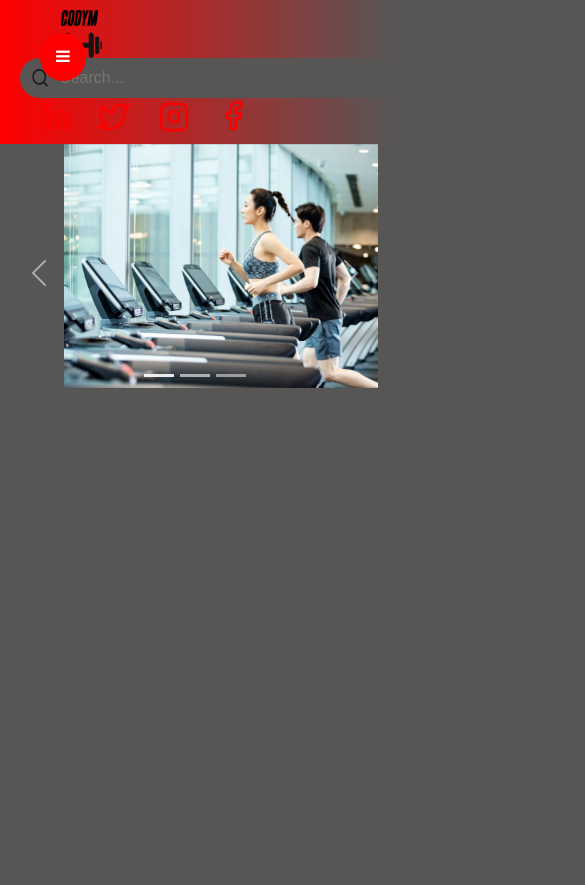
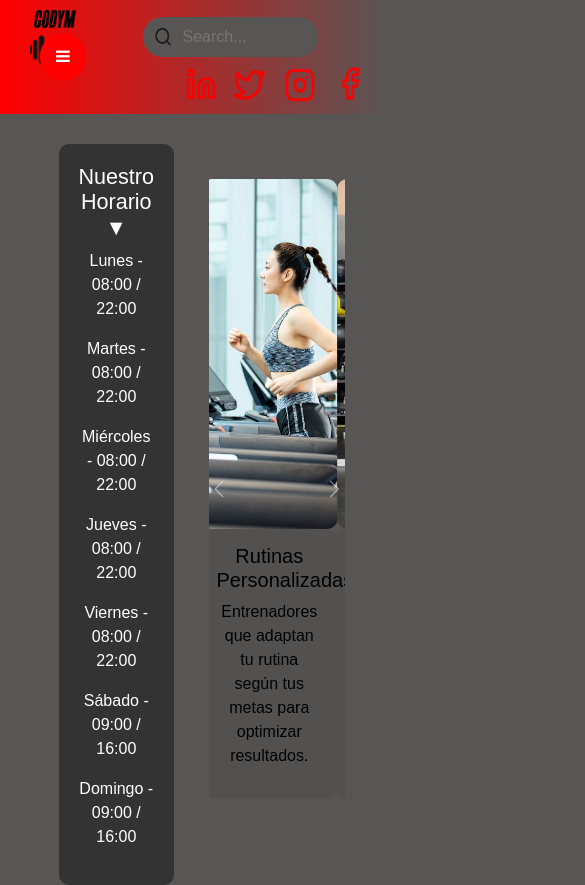
Before and after one commit to nestorClase/CODYM, a website: page src/index.html in a window 390 px wide. Shown: the top 885 px of the page, 585 px wide, since content can reach past the window. Before the commit the page ends 844 px from the top, so only its background shows below. Drawn offline with nearby package versions, Linux system fonts and the light colour scheme.

Commit message:
Menu lateral casi terminado, con carrousel y tabla de horario

```diff
--- a/css/menuIndex.css
+++ b/css/menuIndex.css
@@ -7,6 +7,9 @@
     left: -250px;
     background: red;
     transition: all 0.3s;
+}
+.fa{
+    text-align: left;
 }
 .btn-primary{
     width: 20px;
@@ -26,18 +29,23 @@
   }
 
 #sidebar.active {
+    padding-top: 60px;
     margin-top: 6%;
+    height: 43%;
     left: 20px;
+    position: st;
     border-radius: 40px;
     margin-bottom:90%;
 }
 #sidebar ul {
     list-style: none;
+    text-align: left;
     padding: 0;
 }
 #sidebar ul li {
     padding: 15px;
-    text-align: center;
+    padding-left: 40px;
+    text-align: left;
 }
 #sidebar ul li a {
     color: #fff;
--- a/css/stylesIndex.css
+++ b/css/stylesIndex.css
@@ -12,103 +12,91 @@ body {
 .navbar {
     background: linear-gradient(to right, red, #585555);
     display: flex;
-    justify-content: space-between;
-    align-items: center;
     padding: 10px 20px;
 }
 
-.logo {
-    display: flex;
-    align-items: center;
-}
-
 .logo img {
-    width: 25px;
-    margin-right: 10px;
-}
-
-.logo span {
-    color: #585555;
-    font-size: 24px;
-    font-weight: bold;
+    width: 50px;
+    margin: 0 10px;
 }
 
 .search-bar {
     position: relative;
     display: flex;
     align-items: center;
+    margin: 0 auto;
+    width: 50%;
 }
 
 .search-bar input {
     padding: 8px;
     background-color: #585555;
     border-radius: 25px;
-    padding: 8px;
     border: none;
-    width: 800px;
-    padding-left: 40px; /* Espacio para la lupa */
+    width: 100%;
+    padding-left: 40px;
+    color: white;
 }
 
 .search-icon {
-    position: absolute; /* Lupa sobre la barra */
-    left: 10px; /* Ajusta la distancia desde el borde izquierdo del input */
+    position: absolute;
+    left: 10px;
     top: 50%;
-    transform: translateY(-50%); /* Centra verticalmente la lupa */
-    width: 20px; /* Tamaño de la lupa */
+    transform: translateY(-50%);
+    width: 20px;
     height: 20px;
-    pointer-events: none; /* Para que no bloquee los clics en el input */
 }
 
-.social-icons a {
-    margin-left: 15px;
+.social-icons {
+    display: flex;
+    align-items: center;
+    gap: 10px;
+    margin-left: auto;
 }
 
 .social-icons img {
     width: 40px;
+    height: 40px;
 }
 
-.container-fluid img {
-    width: 70px;
-    padding-left: 25px;
+.carousel-container {
+    width: 50%;
+    margin-left: auto;
+    margin-top: 20px;
+    padding: 15px;
+    margin-right: 15%;
+    border-radius: 10px;
 }
 
-.custom-dropdown {
-    position: absolute;
-    top: 125px; /* Ajusta esta distancia según la altura del navbar */
-    left: 15px; /* Ajusta para posicionar debajo del logo */
+.carousel-item img {
+    height: 350px;
+    object-fit: cover;
+    border-radius: 10px;
 }
 
-
-/* Estilo de los elementos del dropdown */
-.dropdown-menu {
-    background-color: #E40505;
-    border: none;
-    display: none; /* Ocultar por defecto */
+.carousel-fade-overlay {
+    position: absolute;
+    bottom: 0;
+    left: 0;
+    width: 100%;
+    height: 100%;
+    background: linear-gradient(to top, rgba(88, 85, 85, 0.8), rgba(88, 85, 85, 0));
+    border-radius: 10px;
+    pointer-events: none;
 }
 
-.dropdown-menu.show {
-    display: block; /* Mostrar cuando se haga clic */
+.carousel-caption-container {
+    padding: 15px;
+    background: rgba(0, 0, 0, 0.05);
+    border-radius: 10px;
+    text-align: center;
+    color: black;
 }
 
-.dropdown-menu .dropdown-item {
-
+.schedule-card {
+    background-color: #333;
+    color: #fff;
+    border-radius: 10px;
+    padding: 20px;
+    max-width: 300px;
 }
-
-.dropdown-menu .dropdown-item:hover {
-    background-color: #E40505;
-}
-
-.subelement{
-    left:20px;
-}
-.section-carrousel{
-    margin-left: 20%
-}
-.carousel-item{
-    margin-left: 20%;
-}
-
-.w-100{
-
-
-}
--- a/src/index.html
+++ b/src/index.html
@@ -20,31 +20,33 @@
   <link rel="stylesheet" href="https://cdnjs.cloudflare.com/ajax/libs/font-awesome/4.7.0/css/font-awesome.min.css">
 </head>
 <header>
-  <nav class="navbar navbar-expand-sm bg-dark navbar-dark">
-    <div class="container-fluid">
-      <a href="index.html"><img src="/imagenes/logo.jpg" alt="Logo gymnasio" /></a>
+  <nav class="navbar">
+    <div class="logo">
+        <a href="index.html"><img src="/imagenes/logo.jpg" alt="Logo gimnasio"></a>
     </div>
     <div class="search-bar">
-      <img src="/imagenes/lupa.png" alt="Imagen lupa" class="search-icon" />
-      <input type="text" placeholder="Search..." />
+        <img src="/imagenes/lupa.png" alt="Imagen lupa" class="search-icon">
+        <input type="text" placeholder="Search...">
     </div>
     <div class="social-icons">
-      <a href="#"><img src="/imagenes/linkedin-removebg-preview.png" class="social-icons" alt="LinkedIn" /></a>
-      <a href="#"><img src="/imagenes/twitter-removebg-preview.png" class="social-icons" alt="Twitter" /></a>
-      <a href="#"><img src="/imagenes/instagram-removebg-preview.png" class="social-icons" alt="Instagram" /></a>
-      <a href="#"><img src="/imagenes/facebook-removebg-preview.png" class="social-icons" alt="Facebook" /></a>
+        <a href="#"><img src="/imagenes/linkedin-removebg-preview.png" alt="LinkedIn"></a>
+        <a href="#"><img src="/imagenes/twitter-removebg-preview.png" alt="Twitter"></a>
+        <a href="#"><img src="/imagenes/instagram-removebg-preview.png" alt="Instagram"></a>
+        <a href="#"><img src="/imagenes/facebook-removebg-preview.png" alt="Facebook"></a>
     </div>
 </nav>
 </header>
+<body>
 
-<body>
   <section class="Menu">
     <div id="sidebar">
       <ul>
-        <li><a href="#">Inicio</a></li>
-        <li><a href="#">Servicios</a></li>
-        <li><a href="#">Acerca de</a></li>
-        <li><a href="#">Contacto</a></li>
+        <li><a href="#"><img src="/imagenes/profilePicture.jpg" class="img-thumbnail rounded-circle" alt="Profile Picture" style="width: 50px; height: 50px;">
+          María Cuervo</a></li>
+          <li><a href="#"><i class="fa fa-line-chart"></i> Tu actividad</a></li>
+          <li><a href="#"><i class="fa fa-user"></i> Perfil Personal</a></li>
+          <li><a href="#"><i class="fa fa-usd"></i> Tu tarifa</a></li>
+          <li><a href="#"><i class="fa fa-calendar"></i> Mis reservas</a></li>
       </ul>
     </div>
     <div class="container">
@@ -62,50 +64,57 @@
       });
     </script>
   </section>
-  <div  class="container">
-    <div class="row">
+  <section class="containerHorario" style="display: flex; gap: 20px; margin-left: 15%; margin-top: 30px;">
+    <!-- Horario -->
+    <div class="schedule-card text-center -25">
+        <h4>
+            Nuestro Horario <span class="icon">&#x25BC;</span>
+        </h4>
+        <p>Lunes - 08:00 / 22:00</p>
+        <p>Martes - 08:00 / 22:00</p>
+        <p>Miércoles - 08:00 / 22:00</p>
+        <p>Jueves - 08:00 / 22:00</p>
+        <p>Viernes - 08:00 / 22:00</p>
+        <p>Sábado - 09:00 / 16:00</p>
+        <p>Domingo - 09:00 / 16:00</p>
+    </div>
 
-    <section class="section-carrusel md-2">
-      <div id="carouselExampleCaptions" class="carousel slide md-6" data-bs-ride="carousel">
-        <div class="carousel-indicators">
-          <button type="button" data-bs-target="#carouselExampleCaptions" data-bs-slide-to="0" class="active" aria-current="true" aria-label="Slide 1"></button>
-          <button type="button" data-bs-target="#carouselExampleCaptions" data-bs-slide-to="1" aria-label="Slide 2"></button>
-          <button type="button" data-bs-target="#carouselExampleCaptions" data-bs-slide-to="2" aria-label="Slide 3"></button>
-        </div>
+    <!-- Carrusel -->
+    <div class="carousel-container">
+      <div id="carouselExample" class="carousel slide" data-bs-ride="carousel">
         <div class="carousel-inner">
         <div class="carousel-item active">
           <img src="/imagenes/gymCarrousel1.jpg" class="d-block w-100" alt="...">
-            <div class="carousel-caption d-none d-md-block">
-              <h5>First slide label</h5>
-              <p>Some representative placeholder content for the first slide.</p>
+          <div class="carousel-caption-container">
+            <h5>Rutinas Personalizadas</h5>
+            <p>Entrenadores que adaptan tu rutina según tus metas para optimizar resultados.</p>
           </div>
         </div>
         <div class="carousel-item">
           <img src="/imagenes/gymCarrousel2.jpg" class="d-block w-100" alt="...">
-            <div class="carousel-caption d-none d-md-block">
-              <h5>Second slide label</h5>
-              <p>Some representative placeholder content for the second slide.</p>
+          <div class="carousel-caption-container">
+            <h5>Equipos Modernos</h5>
+            <p>Instalaciones de última generación, diseñadas para mejorar tu entrenamiento.</p>
           </div>
         </div>
         <div class="carousel-item">
           <img src="/imagenes/gymCarrousel3.jpg" class="d-block w-100" alt="...">
-            <div class="carousel-caption d-none d-md-block">
-              <h5>Third slide label</h5>
-              <p>Some representative placeholder content for the third slide.</p>
+          <div class="carousel-caption-container">
+            <h5>Comunidad Activa</h5>
+            <p>Clases grupales y retos semanales para mantenerte motivado y acompañado.</p>
           </div>
         </div>
       </div>
-        <button class="carousel-control-prev" type="button" data-bs-target="#carouselExampleCaptions" data-bs-slide="prev">
+      <button class="carousel-control-prev" type="button" data-bs-target="#carouselExample" data-bs-slide="prev">
         <span class="carousel-control-prev-icon" aria-hidden="true"></span>
         <span class="visually-hidden">Previous</span>
       </button>
-        <button class="carousel-control-next" type="button" data-bs-target="#carouselExampleCaptions" data-bs-slide="next">
+      <button class="carousel-control-next" type="button" data-bs-target="#carouselExample" data-bs-slide="next">
         <span class="carousel-control-next-icon" aria-hidden="true"></span>
         <span class="visually-hidden">Next</span>
       </button>
     </div>
-      </section>
   </div>
-  </div>
+
 </body>
 </html>
```
Also changed, not shown: imagenes/profilePicture.jpg (added). Lines whose indentation alone changed are shown as unchanged.
